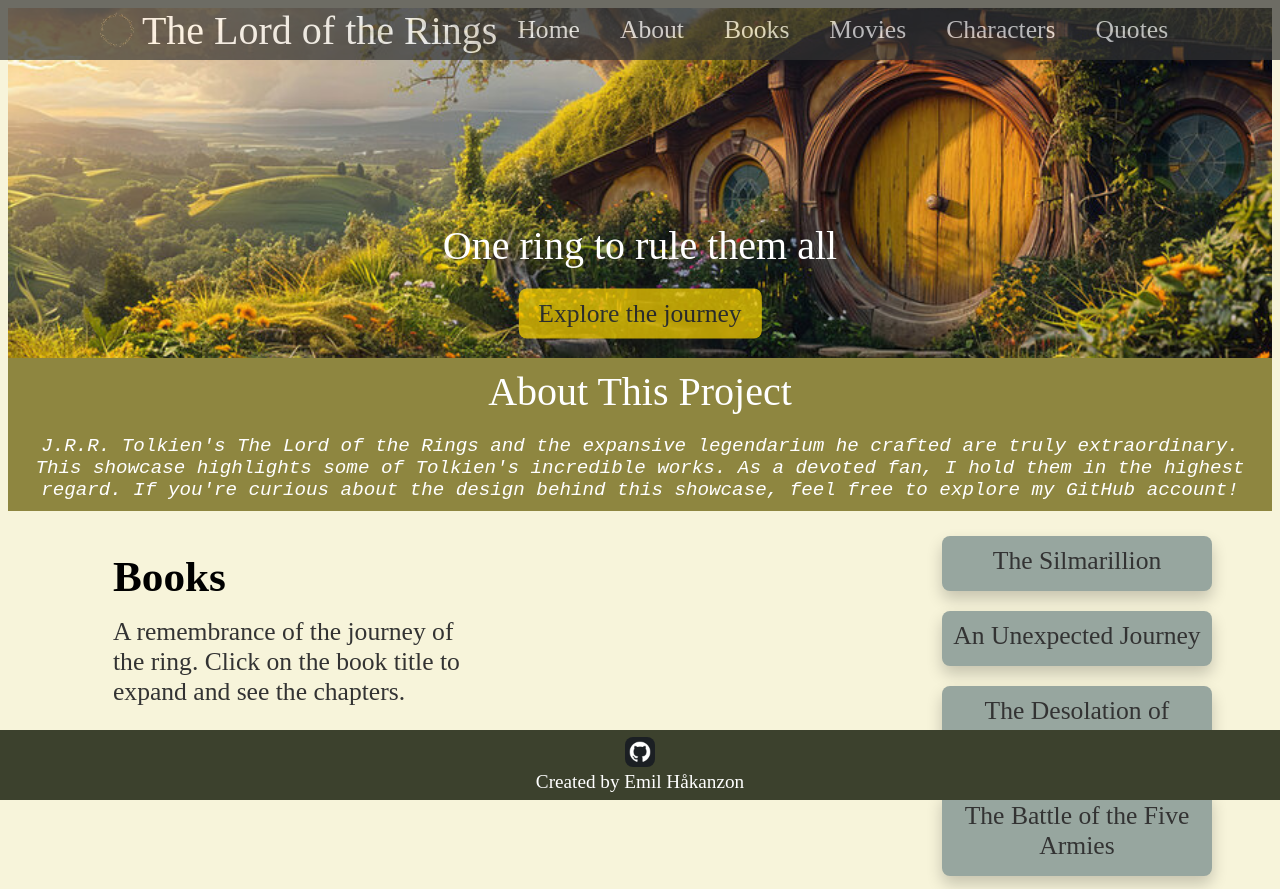
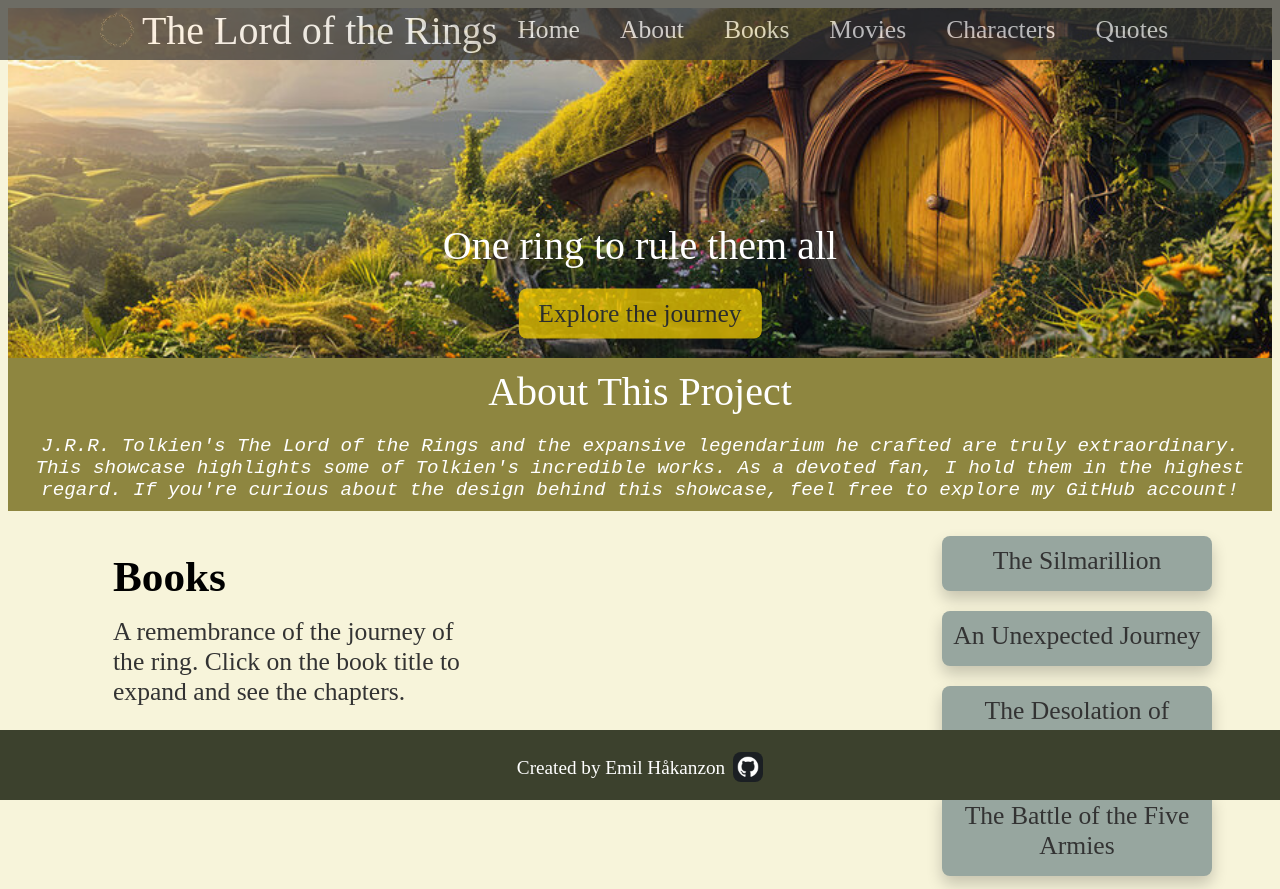
Before and after one commit to EmilJohanssonz/lordoftheringapi, a website built with Vite: page index.html in a window 1280 px wide. Shown: the top 889 px of the page. Built offline with nearby package versions, Linux system fonts and the light colour scheme; no server answers; files whose address does not match are found by name; a web font is replaced by a local one.

Commit message:
lite ändringar på footer, samt några kommentarer

```diff
--- a/src/comp/api/api.ts
+++ b/src/comp/api/api.ts
@@ -1,4 +1,7 @@
 // // API-konfiguration
+// skapar en headers-variabel som innehåller en nyckel för att kunna använda API:et
+// Använder header sen i fetch-anropen för att kunna hämta data från API:et
+
 export const headers = {
   Accept: "application/json",
   Authorization: `Bearer ${import.meta.env.VITE_API_KEY}`,
--- a/src/comp/api/helper/helper-character.ts
+++ b/src/comp/api/helper/helper-character.ts
@@ -2,14 +2,22 @@
 import { Character } from "types/Character";
 
 // Felkod error (status 429)
+// retries = antal försök
+// delay = tid i ms mellan försöken
 export const fetchCharactersWithRetry = async (
   retries: number = 5,
   delay: number = 2000,
 ): Promise<Character[]> => {
   try {
-    const response = await fetch("https://the-one-api.dev/v2/character?sort=name", {
-      headers,
-    });
+    const response = await fetch(
+      "https://the-one-api.dev/v2/character?sort=name",
+      {
+        headers,
+      },
+    );
+    //kollar om responsen är lyckad
+    // om inte, försöker den igen, och om den misslyckas av andra skäl kastat den ut error felmeddelande.
+    // Om något oväntat fel inträffar loggas det och en tom lista ([]) returneras istället för att krascha programmet.
     if (!response.ok) {
       if (response.status === 429 && retries > 0) {
         console.warn("API rate limit exceeded. Retrying...");
--- a/src/comp/main/books/books.ts
+++ b/src/comp/main/books/books.ts
@@ -7,6 +7,7 @@
   let booksContainer = document.querySelector(".books-container");
 
   // Om ingen .books-container finns på sidan, skapa en ny
+  // om anropet lyckades så skapar vi en ny div med en klass och lägger till den i bodyn.
   if (!booksContainer) {
     booksContainer = document.createElement("div");
     booksContainer.classList.add("books-container");
@@ -27,7 +28,11 @@
   const bookies = document.createElement("div");
   bookies.classList.add("bookies");
 
+  // Sotera mina skapade böcker i rätt ordning.
   const order = ["4", "1", "2", "3"];
+
+  // Sortera böckerna i ordningen som de är listade i order-arrayen
+  // där id är en sträng och vi använder indexOf för att hitta rätt ordning.
 
   const sortedBooks = middleEarthBooks.sort((a, b) => {
     return order.indexOf(a.id) - order.indexOf(b.id);
--- a/src/comp/main/characters/characters.ts
+++ b/src/comp/main/characters/characters.ts
@@ -2,9 +2,12 @@
 import { Character } from "types/Character";
 import { fetchCharactersWithRetry } from "../../api/helper/helper-character";
 
+// Funktion för att söka efter karaktärer
+//Använder filtter för att filtera ut de karakäter som inte matchar.
+// Vi konverterar också sökordet (searchTerm) till gemener (små bokstäver) för att säkerställa att jämförelsen är case-insensitive.
+// includes() kollar om namnet på karaktären (nu i små bokstäver) innehåller det angivna sökordet (också i små bokstäver).
+// Om det gör det, returneras true och karaktären behålls i den filtrerade arrayen. Om inte, returneras false och karaktären tas bort.
 
-
-// Funktion för att söka efter karaktärer
 const searchCharacters = async (searchTerm: string): Promise<Character[]> => {
   const characters = await fetchCharactersWithRetry();
   return characters.filter((character) =>
@@ -41,7 +44,10 @@
 searchContainer.appendChild(searchInputContainer);
 searchContainer.appendChild(resultsContainer);
 
-// Min räddare!!! Funktion för att sätta in element efter ett annat element
+// Funktionen insertAfter infogar ett nytt HTML element efter ett redan existerade elementet.
+// insertBefore används för att sätta ditt de nya element efter target-elementet.
+// nextSibling refererar till det element som kommer direkt efter det givna elementet (targetElement) i samma förälder.
+// Om targetElement är det sista barnet i sin förälder, kommer nextSibling att vara null.
 
 const insertAfter = (newElement: HTMLElement, targetElement: HTMLElement) => {
   targetElement.parentNode?.insertBefore(newElement, targetElement.nextSibling);
@@ -63,6 +69,7 @@
 };
 
 // Funktion för att visa sökresultat
+// Använder trim att ta bort white-space från.
 export const displaySearchResults = async () => {
   const searchTerm = searchInput.value.trim();
 
@@ -73,8 +80,9 @@
 
   resultsContainer.innerHTML =
     '<img src="src/img/image-removebg-preview.png" alt="loading img..." class="loading-img" />';
-    // skapa delay för sökresultat
-    await new Promise((resolve) => setTimeout(resolve, 2000));
+  // skapa delay för sökresultat
+  // Resolve funktionen gör att väntar på att promise är klar och sedan skickar ett argument tillbaka.
+  await new Promise((resolve) => setTimeout(resolve, 2000));
 
   const results = await searchCharacters(searchTerm);
   resultsContainer.innerHTML = ""; // Clear
--- a/src/comp/main/movies/movies.ts
+++ b/src/comp/main/movies/movies.ts
@@ -67,15 +67,20 @@
   const buttonContainer = document.createElement("div");
   buttonContainer.className = "button-container";
 
+  // eftersom negativ index inte funger så lägger vi till följande :
+  // Om currentIndex = 0, och vi subtraherar 1 och lägger till 5, får vi (0 - 1 + 5) % 5 = 4
+  // % denna gör så att index värderna ligger allitd inom de giltiga indexvärdena för listan,
+  //  och att om indexet går utanför gränserna, det återgår till början (eller slutet) av listan.
+
   const prevButton = document.createElement("button");
-  prevButton.textContent = "Previous";
+  prevButton.textContent = "<";
   prevButton.onclick = () => {
     currentIndex = (currentIndex - 1 + movies.length) % movies.length;
     renderMovie(currentIndex);
   };
 
   const nextButton = document.createElement("button");
-  nextButton.textContent = "Next";
+  nextButton.textContent = ">";
   nextButton.onclick = () => {
     currentIndex = (currentIndex + 1) % movies.length;
     renderMovie(currentIndex);
--- a/src/comp/main/quote/quote.ts
+++ b/src/comp/main/quote/quote.ts
@@ -4,6 +4,7 @@
 import { fetchQuotesWithRetry } from "../../api/helper/helper-quote";
 
 // Funktion för att hämta ett slumpmässigt citat med karaktärens namn
+// pick används för att bara hämta typerna character och dialog,och inte de andra typerna från Quotes.
 export const getRandomQuote = async (): Promise<
   Pick<Quote, "character" | "dialog">
 > => {
--- a/src/comp/nav-footer-section/footer/footer.scss
+++ b/src/comp/nav-footer-section/footer/footer.scss
@@ -7,8 +7,6 @@
 
 .footer-container {
   width: 100%;
- @include flex-center;
-
 }
 
 footer {
@@ -21,16 +19,23 @@
   left: 0;
   height: 50px;
   text-align: center;
+  display: flex;
+  justify-content: center;
+  align-items: center;
+  gap: 10px;
 
   img {
     width: 30px;
     height: 30px;
     @include border-none;
+    margin-bottom: -8px;
   }
 
   p {
+    padding-right: 4px;
     @include bilbo-font;
     font-size: $font-size-small;
-    margin: auto;
+    margin: 0;
+    display: inline-block;
   }
 }
--- a/src/comp/nav-footer-section/footer/footer.ts
+++ b/src/comp/nav-footer-section/footer/footer.ts
@@ -4,10 +4,10 @@
   footerContainer.classList.add("footer-container");
   footerContainer.innerHTML = `
     <div class="footer">
-      <a href="https://github.com/EmilJohanssonz/lordoftheringapi" target="_blank">
-        <img src="./src/img/github.png" alt="github" />
-      </a>
-      <p>Created by Emil Håkanzon</p>
+    <p>Created by Emil Håkanzon</p>
+    <a href="https://github.com/EmilJohanssonz/lordoftheringapi" target="_blank">
+    <img src="./src/img/github.png" alt="github" />
+    </a>
     </div>
   `;
   document.body.appendChild(footerContainer);
```
Also changed, not shown: src/comp/api/helper/helper-movie.ts (+6 -2 lines).
